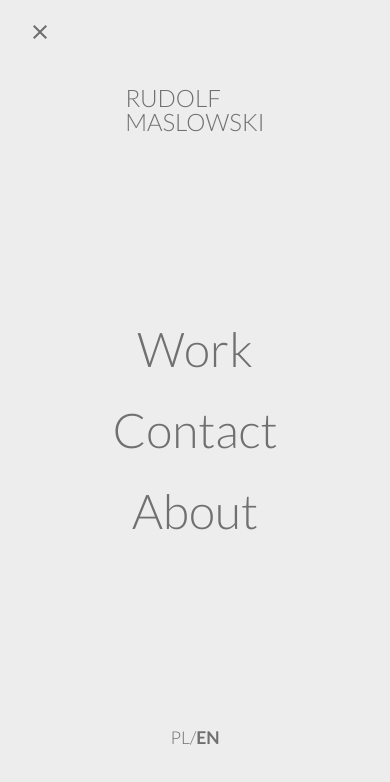
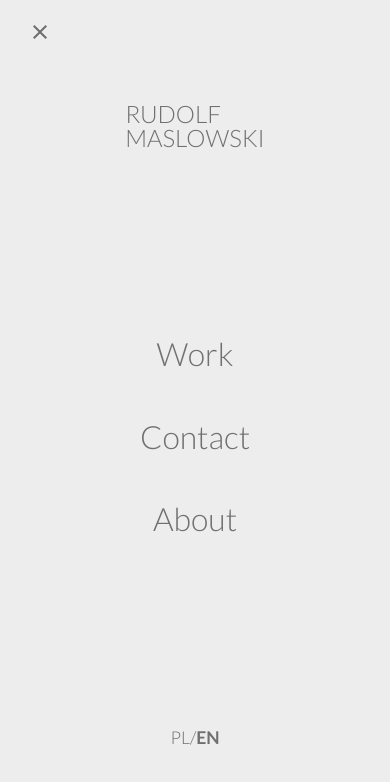
Before and after one commit to jakubmas/rudolf-portfolio-fe, a React (Create React App) app: page / in a window 390 px wide. Both pictures are taken after a click on the button 43 px from the left and 28 px from the top of the page. Shown: the top 782 px of the page. Built offline with nearby package versions, Linux system fonts and the light colour scheme.

Commit message:
breakpoints added to classes in header

```diff
--- a/src/components/ui/Header.tsx
+++ b/src/components/ui/Header.tsx
@@ -89,11 +89,10 @@ const useStyles = makeStyles((theme: Theme) => {
     },
     drawer: {
       backgroundColor: theme.palette.background.default,
-      width: '30vw'
-    },
-    drawerExtraSmall: {
-      backgroundColor: theme.palette.background.default,
-      width: '100vw'
+      width: '30vw',
+      [theme.breakpoints.down('xs')]: {
+        width: '100vw'
+      }
     },
     drawerItem: {
       ...theme.typography,
@@ -101,14 +100,11 @@ const useStyles = makeStyles((theme: Theme) => {
       paddingBottom: '1.2rem',
       justifyContent: 'center',
       fontSize: '1.2rem',
-      fontWeight: 300
-    },
-    drawerItemExtraSmall: {
-      ...theme.typography,
-      display: 'flex',
-      justifyContent: 'center',
-      fontSize: '3rem',
-      fontWeight: 300
+      fontWeight: 300,
+      [theme.breakpoints.down('xs')]: {
+        width: '100vw',
+        fontSize: '2rem'
+      }
     },
     drawerListContainer: {
       height: '100vh',
@@ -116,23 +112,23 @@ const useStyles = makeStyles((theme: Theme) => {
       flexDirection: 'column',
       justifyContent: 'space-between'
     },
-    drawerLogoContainerExtraSmall: {
-      display: 'flex',
-      flexDirection: 'column',
-      '&:hover': {
-        backgroundColor: 'transparent'
-      },
-      '& .MuiTypography-root': {
-        fontSize: '1.5rem',
-        fontWeight: 300
-      }
-    },
     drawerLogoContainer: {
       justifyContent: 'center',
       '& .MuiTypography-root': {
         padding: '1rem',
         fontSize: '1.1rem',
         fontWeight: 300
+      },
+      [theme.breakpoints.down('xs')]: {
+        display: 'flex',
+        flexDirection: 'column',
+        '&:hover': {
+          backgroundColor: 'transparent'
+        },
+        '& .MuiTypography-root': {
+          fontSize: '1.5rem',
+          fontWeight: 300
+        }
       }
     },
     menuButton: {
@@ -280,18 +276,12 @@ export default function Header() {
         onClose={() => setOpenDrawer(false)}
         onOpen={() => setOpenDrawer(true)}
         classes={{
-          paper: matchesExtraSmall ? classes.drawerExtraSmall : classes.drawer
+          paper: classes.drawer
         }}
       >
         <div>
           <List disablePadding className={classes.drawerListContainer}>
-            <ListItem
-              className={
-                matchesExtraSmall
-                  ? classes.drawerLogoContainerExtraSmall
-                  : classes.drawerLogoContainer
-              }
-            >
+            <ListItem className={classes.drawerLogoContainer}>
               {matchesExtraSmall && (
                 <IconButton
                   className={classes.drawerCloseButton}
@@ -317,11 +307,7 @@ export default function Header() {
                   }}
                 >
                   <ListItemText
-                    className={
-                      matchesExtraSmall
-                        ? classes.drawerItemExtraSmall
-                        : classes.drawerItem
-                    }
+                    className={classes.drawerItem}
                     disableTypography
                   >
                     {tab.label}
```
Also changed, not shown: 1 other file (tests, documents, lock files or other folders).
